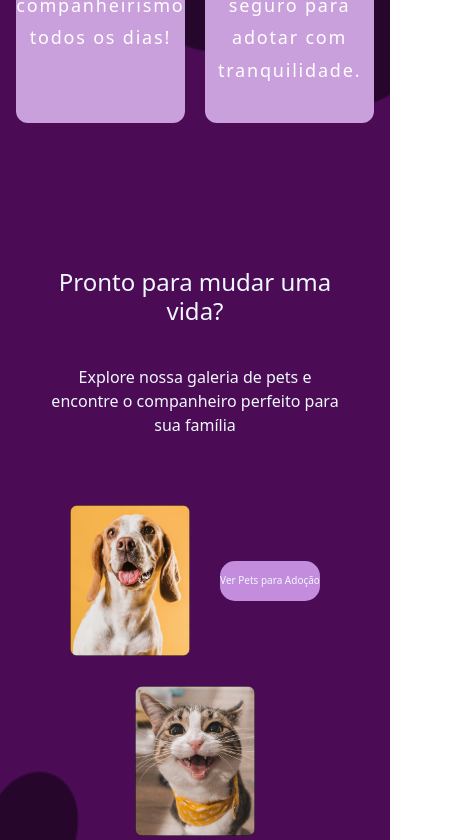
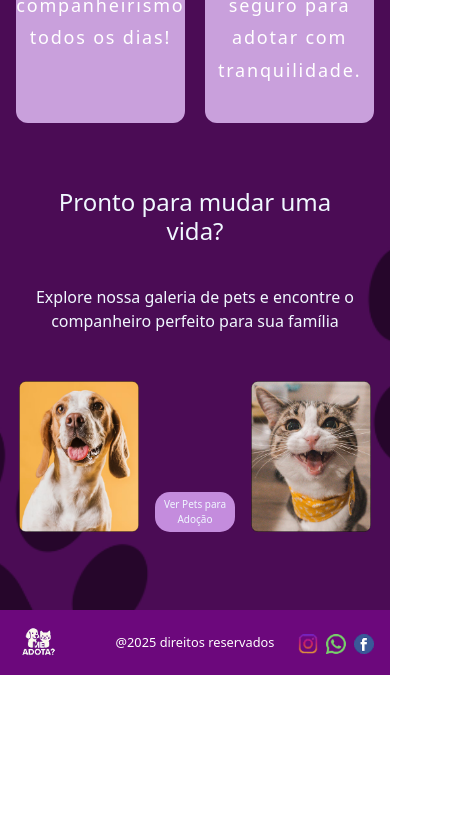
Before and after one commit to Dev-daniel-01/meAdota-Next, a Next.js app: page / in a window 390 px wide. Shown: the part 1240-2080 px from the top of the page, 475 px wide, since content can reach past the window. After the commit the page ends 1915 px from the top, so only its background shows below. Built offline with nearby package versions, Linux system fonts and the light colour scheme.

Commit message:
ajustes respostivos

```diff
--- a/src/app/page.module.css
+++ b/src/app/page.module.css
@@ -4,7 +4,6 @@
      background-image: url(../assets/images/fundo-next.png);
      background-size: cover;
      background-position: center;
-
 }
 
 .s1{
@@ -24,32 +23,27 @@
     min-height: 60vh;
     height: auto;
     text-align: center;
-    display: flex;
-    flex-direction: column;
     justify-content: center;
     align-items: center;
+    margin-top: 50px;
 }
 .wrapAdocao{
     display: flex;
-    flex-wrap: wrap;
     justify-content: center;
-    align-items: center;
-    gap: 30px;
-    margin-top: 20px;
+    align-items: end;
+    gap: 5%;
 }
 
 .containerAdocao{
     color: aliceblue;
     display: flex;
-    justify-items: center;
     flex-direction: column;
     gap: 2rem;
-    padding: 130px;
+    padding: 0 2rem;
 }
 
 .adocaoButton{
     width: 216px;
-    min-width: 100px;
     height: 50px;
     background-color: #c48cdd;
     color: aliceblue;
@@ -57,6 +51,7 @@
     transition: all 200ms ease-in-out;
     border: none;
     font-size: 18px;
+    min-width: 80px;
 }
 .adocaoButton:hover{
     background-color: #EE88BB;
@@ -66,7 +61,7 @@
     background-color: #EE88BB;
 }
 
-@media (max-width: 1250px) {
+@media (max-width: 1200px) {
 
 .s1{
     min-height: 60vh;
@@ -79,7 +74,7 @@
 
 }
 
-@media (max-width: 1145px) {
+@media (max-width: 950px) {
 
 .s1{
     min-height: 40vh;
@@ -98,7 +93,7 @@
 
 }
 
-@media (max-width: 600px) {
+@media (max-width: 670px) {
 
 .s1{
     min-height: 20vh;
@@ -117,18 +112,19 @@
 }
 
 .adocaoImg{
-    width: 140px;
+    width: 200px;
     height: auto;
 }
 
 .adocaoButton{
-    width: 90px;
+    width: 120px;
     height: 40px;
     font-size: 10px;
 }
 
 
 }
+
 
 @media (max-width: 460px) {
 
@@ -141,10 +137,7 @@
     font-size: 10px;
 }
 
-.adocaoTitle{
-    width: 300px;
-    justify-content: center;
-}
+
 .adocaoImg{
     width: 120px;
     height: auto;
--- a/src/components/footer.module.css
+++ b/src/components/footer.module.css
@@ -10,6 +10,7 @@
   align-items: center;
   padding: 0 1.5rem;
   color: aliceblue;
+
 }
 
 .footerSide {
```
